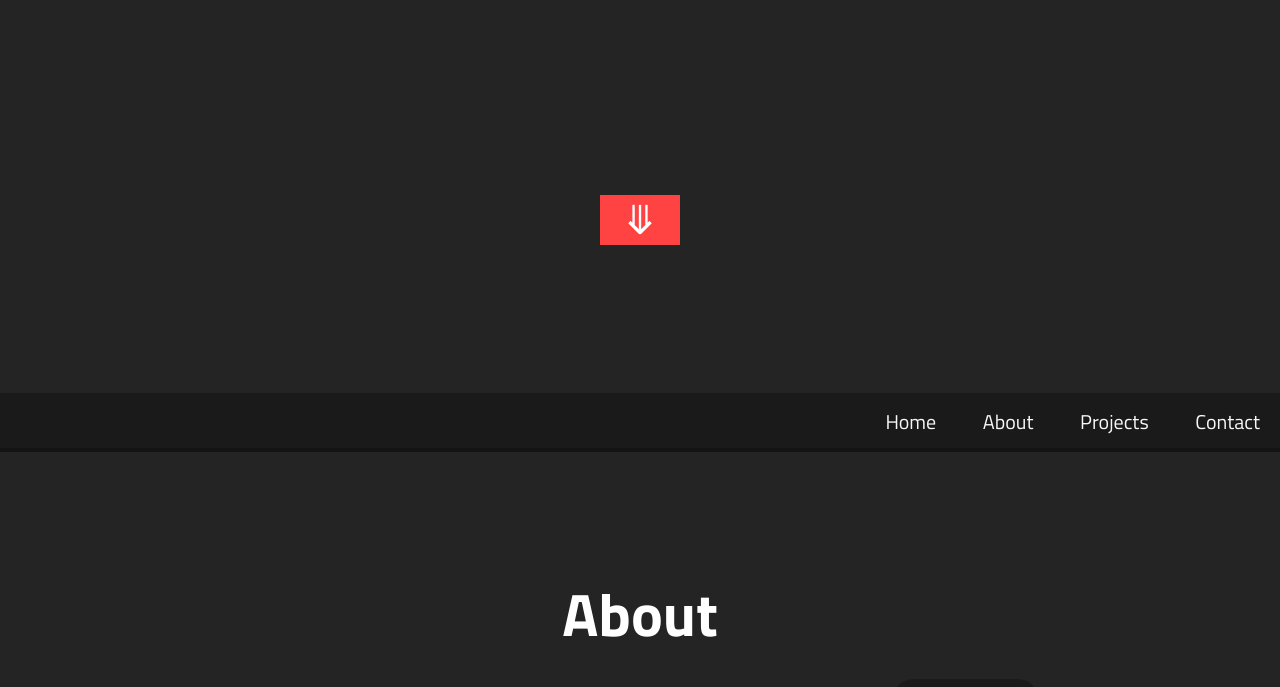
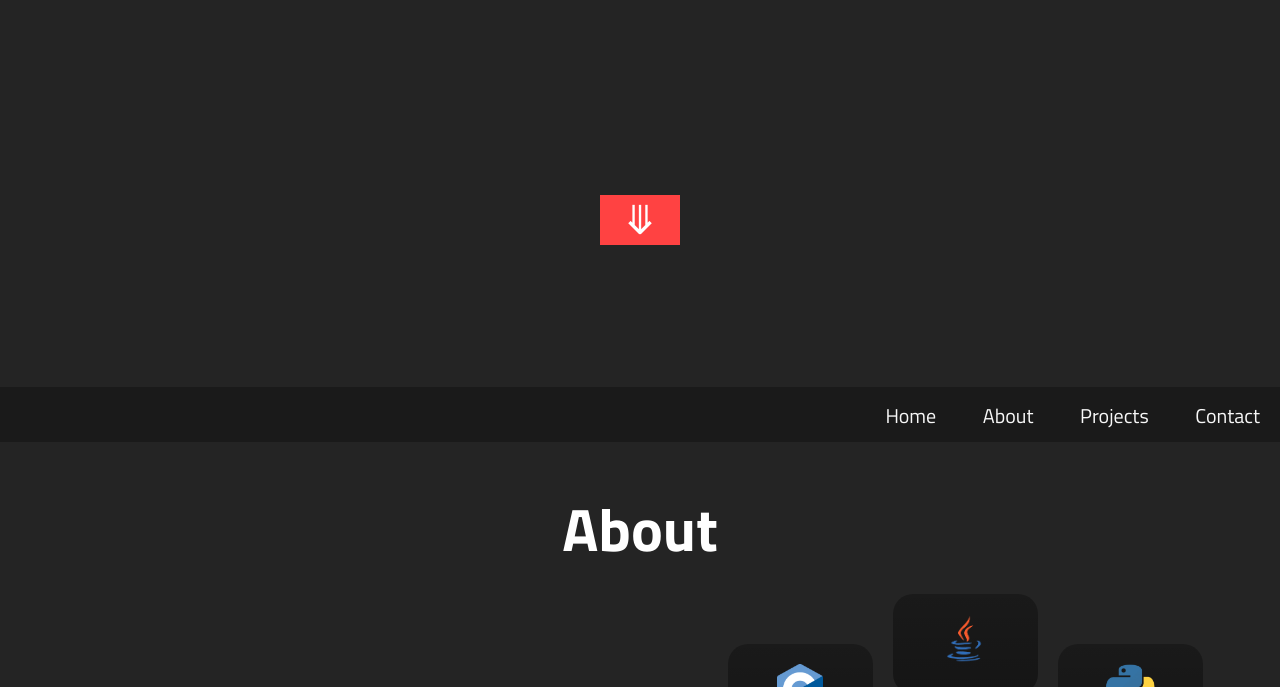
Before and after one commit to aphex29/aphex29.github.io, a plain HTML site: page index.html in a window 1280 px wide. Shown: the part 413-1100 px from the top of the page. Drawn offline with Linux system fonts and the light colour scheme.

Commit message:
Repositioning nav bar

```diff
--- a/css/style.css
+++ b/css/style.css
@@ -96,7 +96,8 @@ body{
   width:100%;
   height: 100%;
   height: 55px;
-  margin-top:30px;
+  position: absolute;
+  margin-top: 3vh;
   background-color: rgb(26, 26, 26);
   opacity:0.97;
 
```
